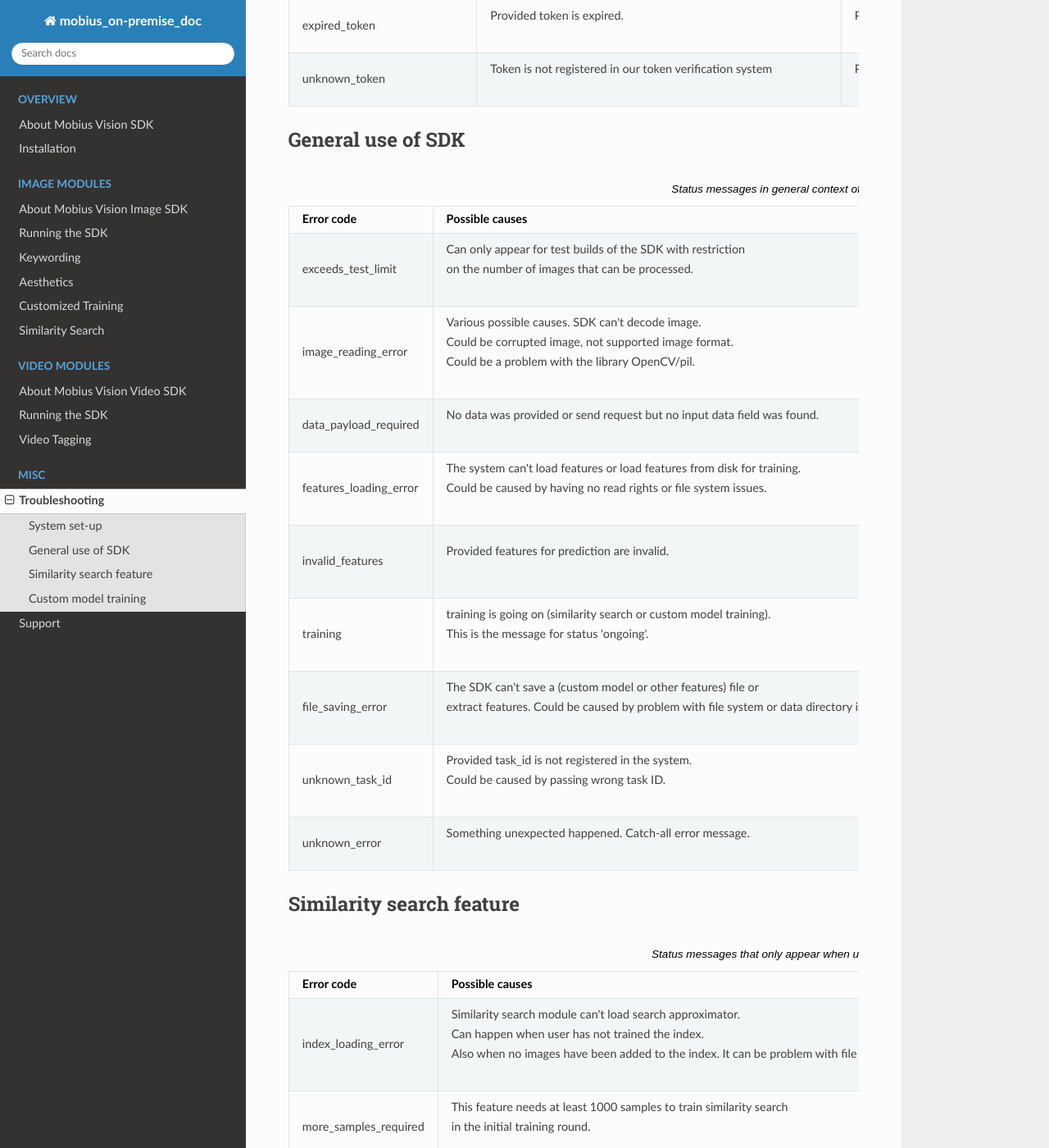
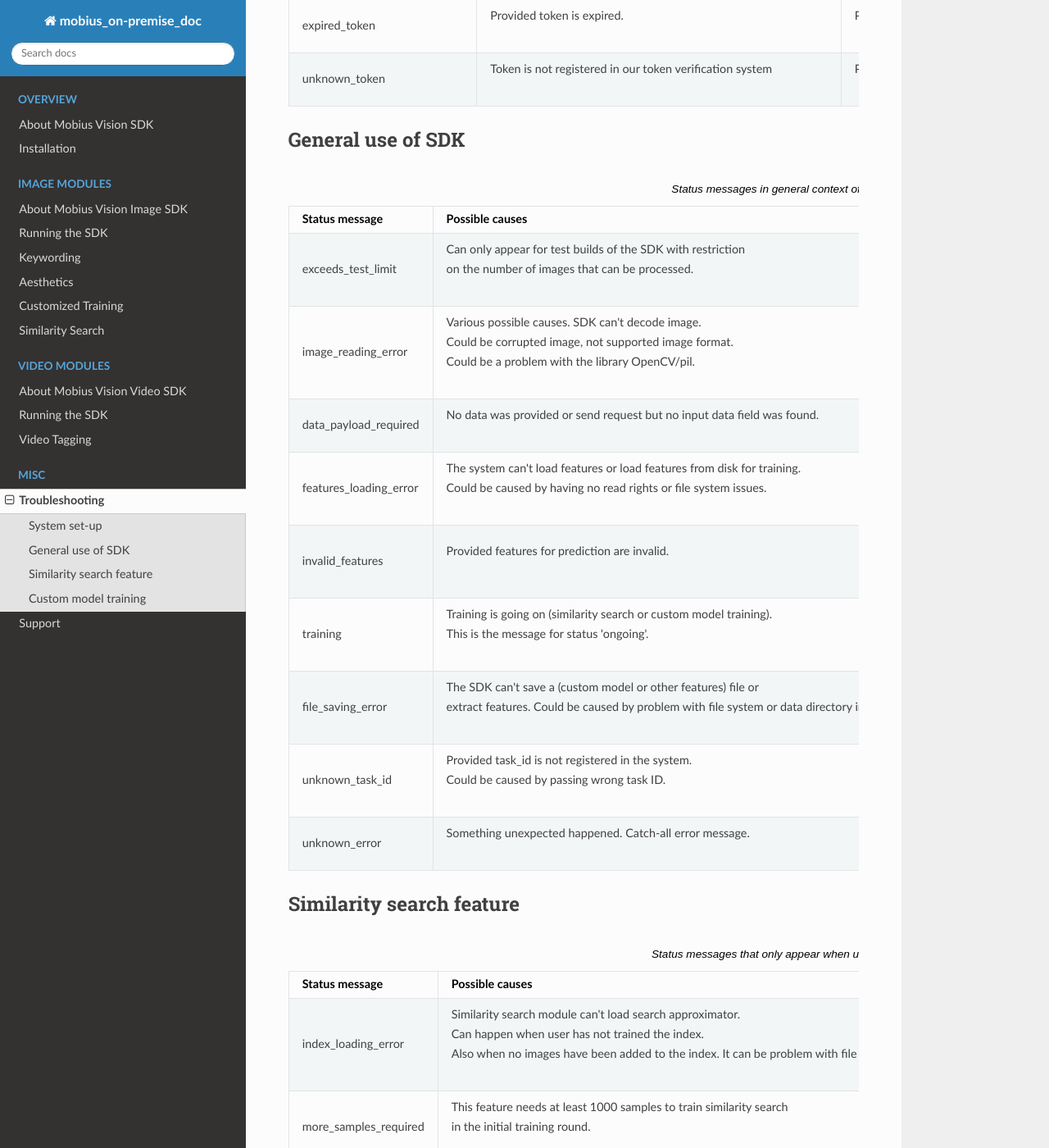
Before and after one commit to rumlingd/mobius_on-premise_doc, a Sphinx documentation site: the page built from source/error_codes.rst, in a window 1280 px wide and 1400 px high, scrolled down 687 px. Shown: the whole window at 82% size. Built offline with Sphinx 7.4.7 and the Read the Docs theme 2.0.0, drawn with Linux system fonts in a browser that asks for light colours; formulas are drawn with MathJax 3; some of the changed text lies outside the part shown.

Commit message:
Typo fix and header changed to status messages

```diff
--- a/source/error_codes.rst
+++ b/source/error_codes.rst
@@ -16,7 +16,7 @@ System set-up
    :widths: 25 25 50
    :header-rows: 1
 
-   * - Error code
+   * - Status message
      - | Possible causes
      - | Recommended solution
    * - invalid_signature
@@ -47,7 +47,7 @@ General use of SDK
    :widths: 25 25 50
    :header-rows: 1
 
-   * - Error code
+   * - Status message
      - Possible causes
      - Recommended solution
    * - exceeds_test_limit
@@ -72,7 +72,7 @@ General use of SDK
      - | Please follow instructions for predicting on features
        | from the documentation. Verify correctness of storing and passing features.
    * - training
-     - | training is going on (similarity search or custom model training).
+     - | Training is going on (similarity search or custom model training).
        | This is the message for status 'ongoing'.
      - | Please wait for training to complete.
    * - file_saving_error
@@ -96,7 +96,7 @@ Similarity search feature
    :widths: 25 25 50
    :header-rows: 1
 
-   * - Error code
+   * - Status message
      - Possible causes
      - Recommended solution
    * - index_loading_error
@@ -125,7 +125,7 @@ Custom model training
    :widths: 25 25 50
    :header-rows: 1
 
-   * - Error code
+   * - Status message
      - Possible causes
      - Recommended solution
    * - unknown_custom_model
```
